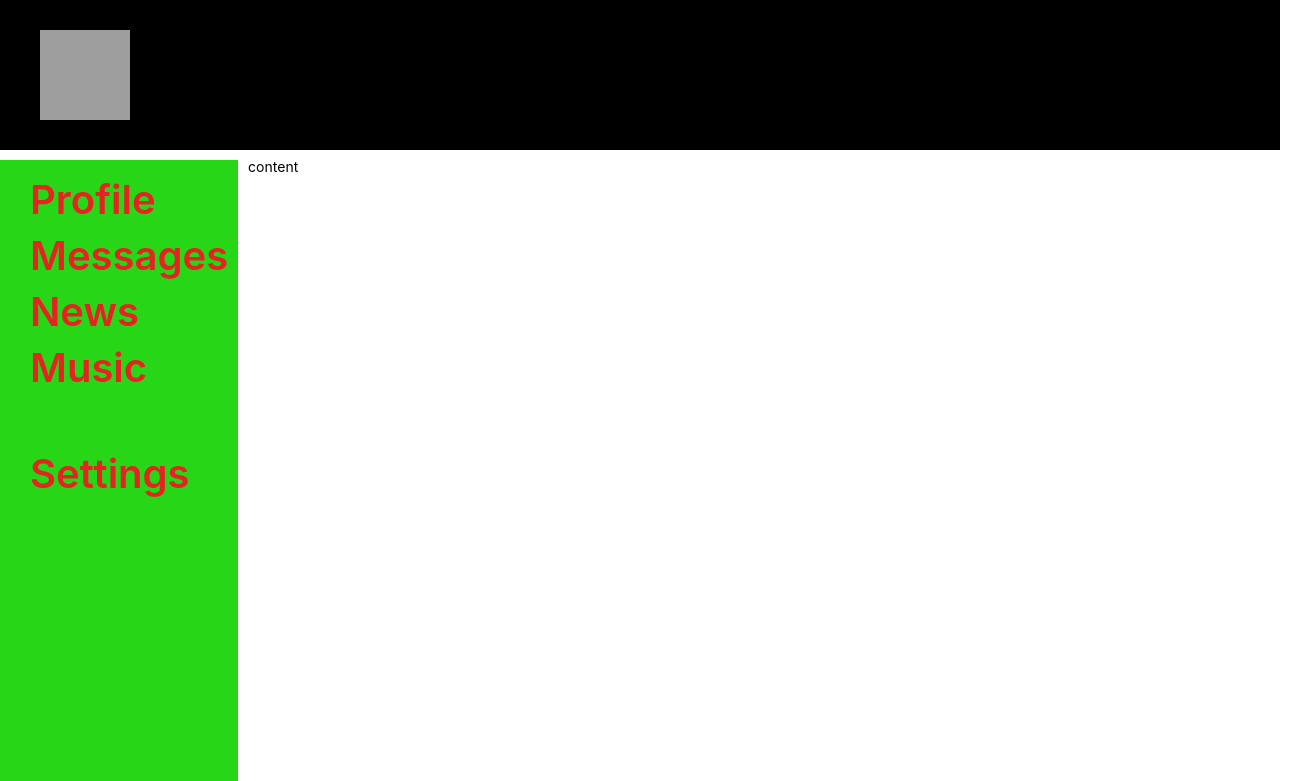
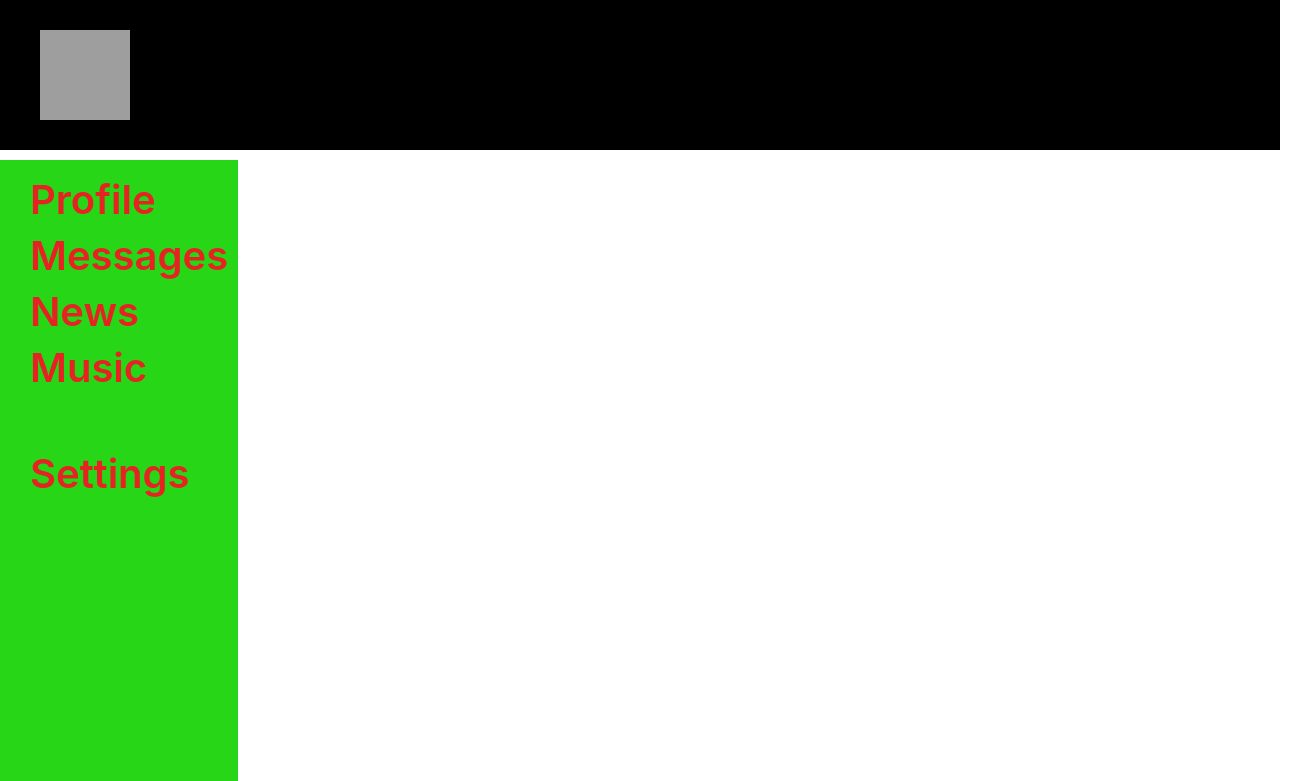
Before and after one commit to jaumamyfront-ender/ReactApp, a React (Create React App) app in the folder my-app/: page / in a window 1280 px wide. Shown: the top 781 px of the page, 1304 px wide, since content can reach past the window. Built offline with nearby package versions, Linux system fonts and the light colour scheme; grey boxes are pictures that could not be loaded.

Commit message:
buildGridStructureContent

```diff
--- a/my-app/src/App.css
+++ b/my-app/src/App.css
@@ -157,5 +157,45 @@
 }
 
 .content {
+  height: 1080px;
   grid-area: content;
+  display: grid;
+  grid-template-columns: repeat(2, minmax(250px, 500px));
+  grid-template-rows: repeat(4, 1fr);
+  grid-template-areas:
+    "preview preview preview"
+    "profile profile"
+    "post post post post post"
+    "footer";
+  grid-auto-flow: none;
+  grid-auto-rows: 0px;
+  grid-auto-columns: 0px;
 }
+
+.content__preview {
+  grid-area: preview;
+  display: grid;
+}
+.content__profile {
+  grid-area: profile;
+}
+.content__profile__image {
+}
+.content__profile__description {
+}
+.content__posts {
+  grid-area: post;
+}
+.my__posts {
+}
+.my__poststextarea {
+}
+.my__postssend {
+}
+.content__footer {
+  grid-area: footer;
+}
+.item__one {
+}
+.item__two {
+}
--- a/my-app/src/App.js
+++ b/my-app/src/App.js
@@ -36,7 +36,25 @@
           <div className="users__name">fdsfsd</div>
         </div>
       </div>
-      <div className="content">content</div>
+      <div className="content">
+        <div className="content__preview">
+          ffff
+          <img src="" alt="" />
+        </div>
+        <div className="content__profile">
+          <div className="content__profile__image"></div>
+          <div className="content__profile__description"></div>
+        </div>
+        <div className="content__posts">
+          <div className="my__posts">myposts</div>
+          <div className="my__poststextarea">textarea</div>
+          <div className="my__postssend">send</div>
+        </div>
+        <div className="content__footer">
+          <div className="item__one"></div>
+          <div className="item__two"></div>
+        </div>
+      </div>
     </div>
   );
 }
```
